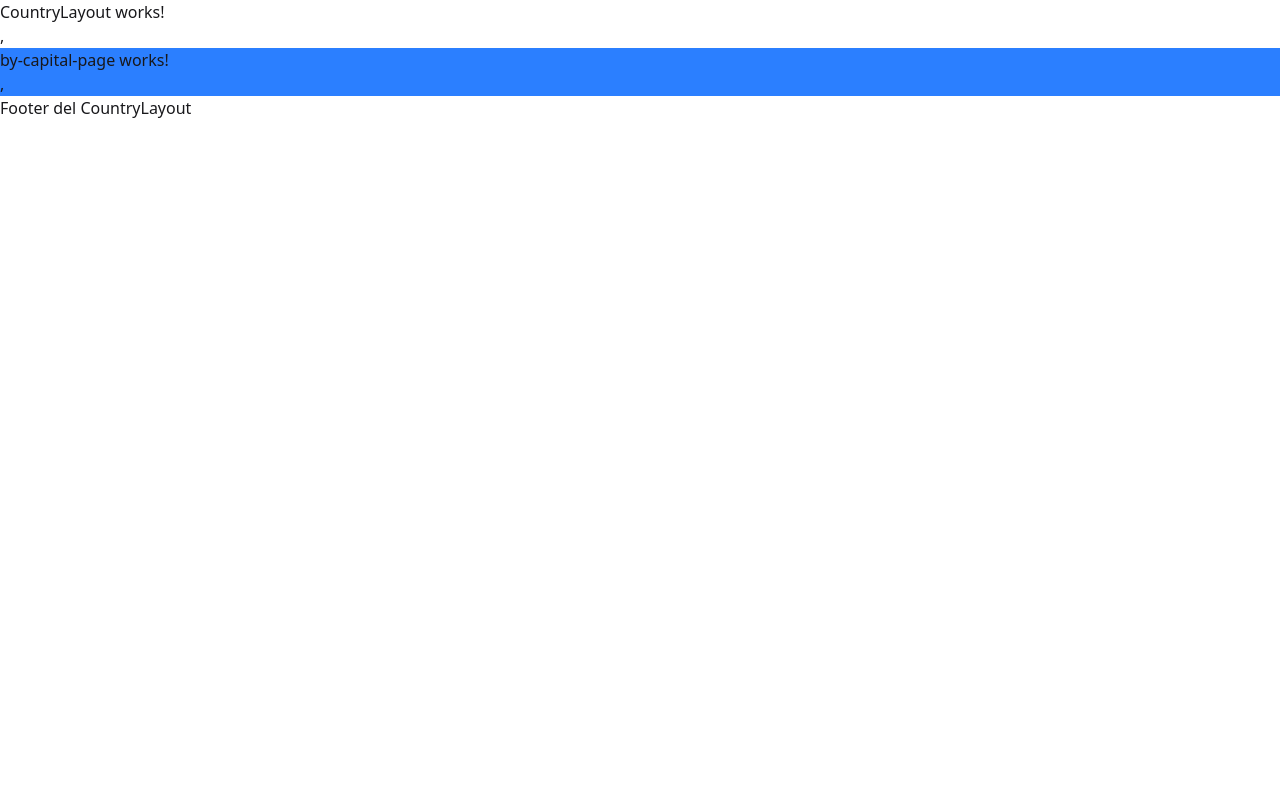
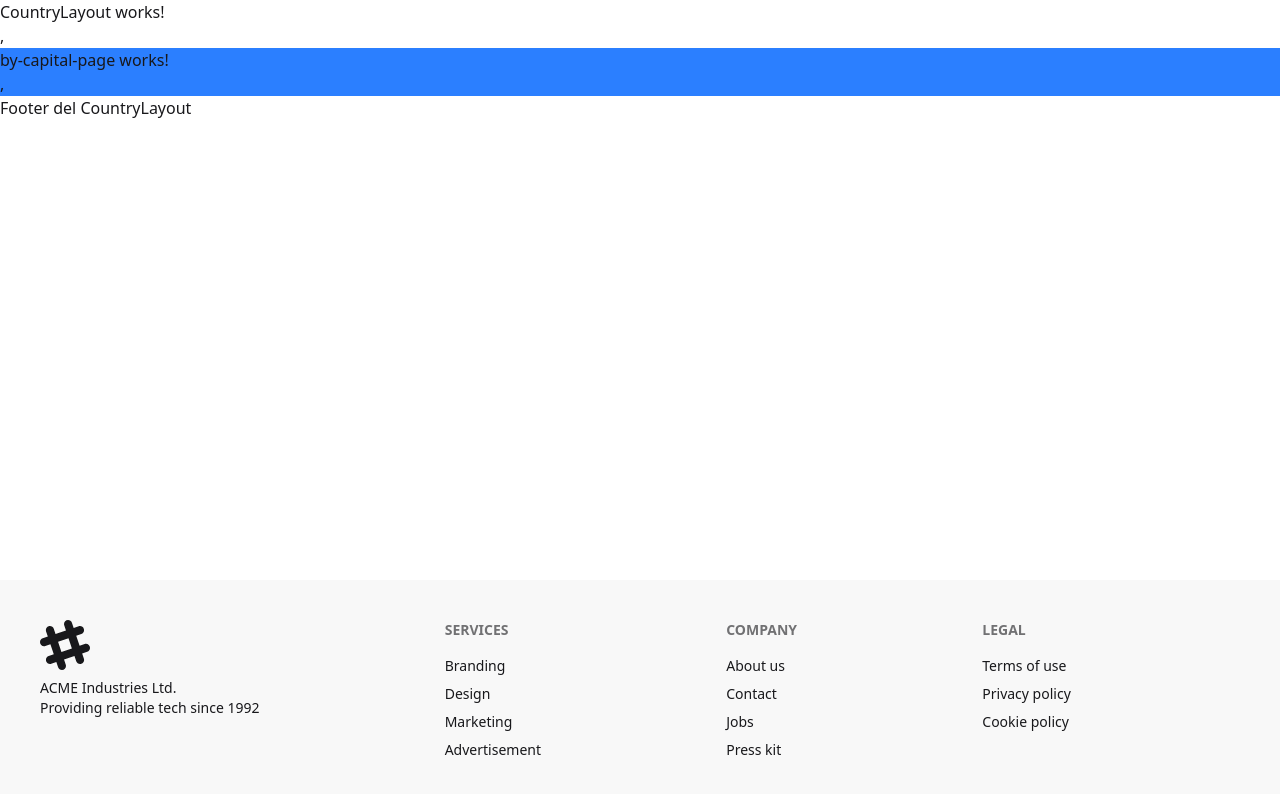
Before and after one commit to nadinestrella/angular-country-app, an Angular app in the folder country-app/: page /country/by-capital in a window 1280 px wide. Shown: the top 794 px of the page. Built offline with nearby package versions, Linux system fonts and the light colour scheme.

Commit message:
added footer

```diff
--- a/country-app/src/app/app.html
+++ b/country-app/src/app/app.html
@@ -1 +1,7 @@
-<router-outlet />
+<main class="m-auto flex-grow flex flex-col min-h-screen">
+  <router-outlet />
+
+  <div class="flex-1 flex-grow"></div>
+
+  <app-footer />
+</main>
--- a/country-app/src/app/app.ts
+++ b/country-app/src/app/app.ts
@@ -1,11 +1,11 @@
 import { Component } from '@angular/core';
 import { RouterOutlet } from '@angular/router';
+import { FooterComponent } from './shared/components/footer/footer.component';
 
 @Component({
   selector: 'app-root',
-  imports: [RouterOutlet],
+  imports: [RouterOutlet, FooterComponent],
   templateUrl: './app.html',
-
 })
 export class App {
   protected title = 'country-app';
--- /dev/null
+++ b/country-app/src/app/shared/components/footer/footer.component.html
@@ -0,0 +1,42 @@
+<footer class="footer sm:footer-horizontal bg-base-200 text-base-content p-10">
+  <aside>
+    <svg
+      width="50"
+      height="50"
+      viewBox="0 0 24 24"
+      xmlns="http://www.w3.org/2000/svg"
+      fill-rule="evenodd"
+      clip-rule="evenodd"
+      class="fill-current"
+    >
+      <path
+        d="M22.672 15.226l-2.432.811.841 2.515c.33 1.019-.209 2.127-1.23 2.456-1.15.325-2.148-.321-2.463-1.226l-.84-2.518-5.013 1.677.84 2.517c.391 1.203-.434 2.542-1.831 2.542-.88 0-1.601-.564-1.86-1.314l-.842-2.516-2.431.809c-1.135.328-2.145-.317-2.463-1.229-.329-1.018.211-2.127 1.231-2.456l2.432-.809-1.621-4.823-2.432.808c-1.355.384-2.558-.59-2.558-1.839 0-.817.509-1.582 1.327-1.846l2.433-.809-.842-2.515c-.33-1.02.211-2.129 1.232-2.458 1.02-.329 2.13.209 2.461 1.229l.842 2.515 5.011-1.677-.839-2.517c-.403-1.238.484-2.553 1.843-2.553.819 0 1.585.509 1.85 1.326l.841 2.517 2.431-.81c1.02-.33 2.131.211 2.461 1.229.332 1.018-.21 2.126-1.23 2.456l-2.433.809 1.622 4.823 2.433-.809c1.242-.401 2.557.484 2.557 1.838 0 .819-.51 1.583-1.328 1.847m-8.992-6.428l-5.01 1.675 1.619 4.828 5.011-1.674-1.62-4.829z"
+      ></path>
+    </svg>
+    <p>
+      ACME Industries Ltd.
+      <br />
+      Providing reliable tech since 1992
+    </p>
+  </aside>
+  <nav>
+    <h6 class="footer-title">Services</h6>
+    <a class="link link-hover">Branding</a>
+    <a class="link link-hover">Design</a>
+    <a class="link link-hover">Marketing</a>
+    <a class="link link-hover">Advertisement</a>
+  </nav>
+  <nav>
+    <h6 class="footer-title">Company</h6>
+    <a class="link link-hover">About us</a>
+    <a class="link link-hover">Contact</a>
+    <a class="link link-hover">Jobs</a>
+    <a class="link link-hover">Press kit</a>
+  </nav>
+  <nav>
+    <h6 class="footer-title">Legal</h6>
+    <a class="link link-hover">Terms of use</a>
+    <a class="link link-hover">Privacy policy</a>
+    <a class="link link-hover">Cookie policy</a>
+  </nav>
+</footer>
--- a/country-app/src/app/shared/home-page/home-page.component.html
+++ b/country-app/src/app/shared/home-page/home-page.component.html
@@ -1 +1,19 @@
-<p>home-page works!</p>,
+<div
+  class="hero min-h-screen"
+  style="
+    background-image: url(https://img.daisyui.com/images/stock/photo-1507358522600-9f71e620c44e.webp);
+  "
+>
+  <div class="hero-overlay"></div>
+  <div class="hero-content text-neutral-content text-center">
+    <div class="max-w-md">
+      <h1 class="mb-5 text-5xl font-bold">Countries App</h1>
+      <p class="mb-5">
+        Provident cupiditate voluptatem et in. Quaerat fugiat ut assumenda
+        excepturi exercitationem quasi. In deleniti eaque aut repudiandae et a
+        id nisi.
+      </p>
+      <button routerLink="/country" class="btn btn-primary">Get Started</button>
+    </div>
+  </div>
+</div>
--- a/country-app/src/app/shared/home-page/home-page.component.ts
+++ b/country-app/src/app/shared/home-page/home-page.component.ts
@@ -1,8 +1,9 @@
 import { Component } from '@angular/core';
+import { RouterLink } from '@angular/router';
 
 @Component({
   selector: 'app-home-page',
-  imports: [],
+  imports: [RouterLink],
   templateUrl: './home-page.component.html',
 })
 export class HomePageComponent {}
```
Also changed, not shown: country-app/src/app/shared/components/footer/footer.component.ts (added, +8 -0 lines).
